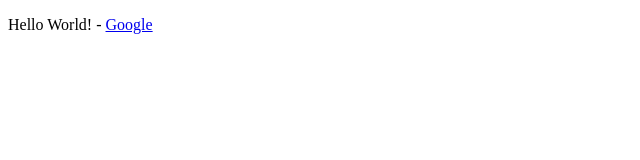
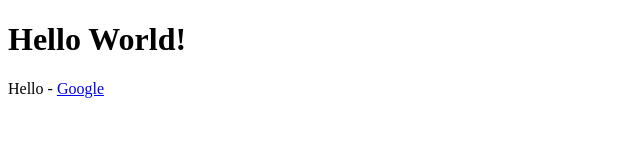
Before and after one commit to TheChanRProject/VueJS2, a plain HTML site: page Section2/template.html in a window 1280 px wide. Shown: the whole page, without its empty margins (0-640 px from the left). Drawn offline with Linux system fonts and the light colour scheme.

Commit message:
learning v-once binding

```diff
--- a/Section2/template.html
+++ b/Section2/template.html
@@ -7,6 +7,7 @@
   </head>
   <body>
     <div id="app">
+      <h1 v-once>{{ title }}</h1>
       <p>{{ sayHello() }} - <a v-bind:href="link">Google</a> </p>
     </div>
     <script>
@@ -18,6 +19,7 @@
         },
         methods: {
           sayHello: function() {
+            this.title = "Hello"
             return this.title;
           }
         }
```
